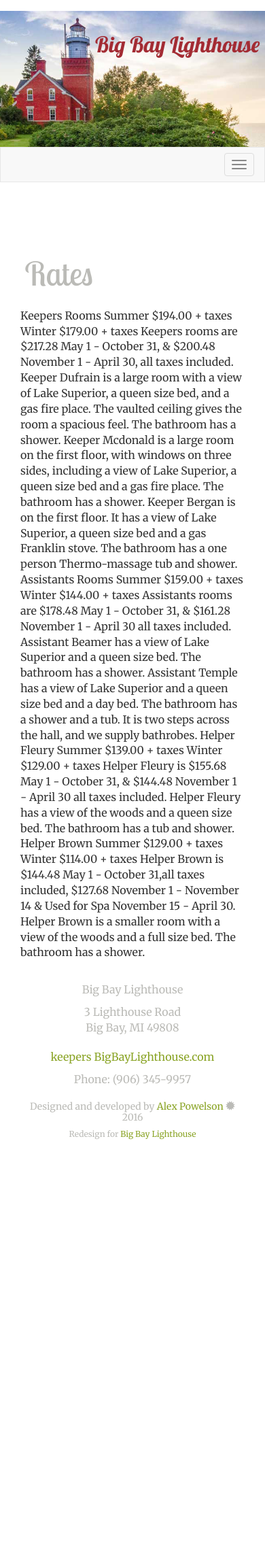
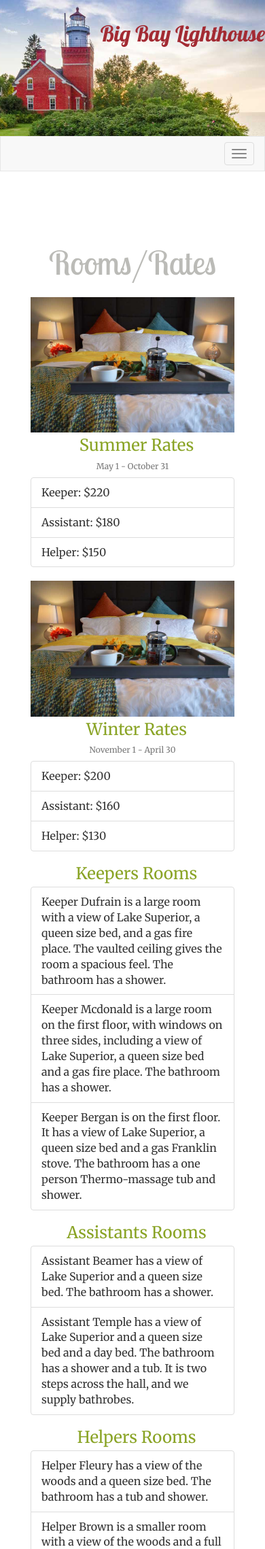
Before and after one commit to npmcdn-to-unpkg-bot/web-portfolio, a PHP site: page /final/rates.php in a window 390 px wide. Shown: the top 2278 px of the page at 68% size. Before the commit the page ends 1676 px from the top, so only its background shows below. Run offline with PHP 8.4, Linux system fonts and the light colour scheme.

Commit message:
responsive cards

```diff
--- a/final/css/bnb.css
+++ b/final/css/bnb.css
@@ -32,34 +32,35 @@
   color: #A32B33;
   text-align: right;
   vertical-align: bottom;
+  margin: 0;
 }
 
 /* nav */
-/* line 43, ../sass/_default.scss */
+/* line 44, ../sass/_default.scss */
 nav {
   background-color: #BBBBB7;
   color: #0373C1;
 }
 
-/* line 48, ../sass/_default.scss */
+/* line 49, ../sass/_default.scss */
 nav ul li a {
   color: #0373C1;
   display: inline;
   padding: 2px;
 }
 
-/* line 55, ../sass/_default.scss */
+/* line 56, ../sass/_default.scss */
 nav ul li a:hover {
   color: #BBBBB7;
   background-color: #0373C1;
 }
 
-/* line 60, ../sass/_default.scss */
+/* line 61, ../sass/_default.scss */
 nav .glyphicon {
   display: block;
 }
 
-/* line 64, ../sass/_default.scss */
+/* line 65, ../sass/_default.scss */
 #home #nav-home a,
 #about #nav-about a,
 #rates #nav-rates a,
@@ -68,13 +69,13 @@
 }
 
 /* form */
-/* line 72, ../sass/_default.scss */
+/* line 73, ../sass/_default.scss */
 form {
   margin: 0 auto;
   font-family: "Merriweather Sans", sans-serif;
 }
 
-/* line 77, ../sass/_default.scss */
+/* line 78, ../sass/_default.scss */
 legend {
   font-family: "Lobster Two", cursive;
   text-align: center;
@@ -82,7 +83,7 @@
   margin: 0 auto 1em;
 }
 
-/* line 83, ../sass/_default.scss */
+/* line 84, ../sass/_default.scss */
 label {
   margin: 1em auto;
   text-align: center;
@@ -90,18 +91,18 @@
   width: 100%;
 }
 
-/* line 90, ../sass/_default.scss */
+/* line 91, ../sass/_default.scss */
 .input-group .form-control .datecheck {
   width: 40%;
   float: left;
 }
 
-/* line 95, ../sass/_default.scss */
+/* line 96, ../sass/_default.scss */
 .input-group-addon .datecheck {
   float: left;
 }
 
-/* line 99, ../sass/_default.scss */
+/* line 100, ../sass/_default.scss */
 button.btn {
   display: block;
   width: 50%;
@@ -111,66 +112,84 @@
 }
 
 /* content */
-/* line 109, ../sass/_default.scss */
-.row, .form-inline .form-group {
+/* line 110, ../sass/_default.scss */
+.row, article, .form-inline .form-group {
   display: block;
   margin: 1em auto;
 }
 
-/* line 114, ../sass/_default.scss */
+/* line 115, ../sass/_default.scss */
+h1, h2 {
+  font-family: "Lobster Two", cursive;
+  text-align: center;
+}
+
+/* line 120, ../sass/_default.scss */
+h3, h4, h5, h6 {
+  font-family: "Merriweather", serif;
+}
+
+/* line 124, ../sass/_default.scss */
+h6 {
+  text-align: center;
+}
+
+/* line 128, ../sass/_default.scss */
 h1 {
-  font-family: "Lobster Two", cursive;
   font-size: 3em;
   padding-top: 1em;
   margin: .5em 2%;
   color: #BBBBB7;
 }
 
-/* line 123, ../sass/_default.scss */
+/* line 136, ../sass/_default.scss */
 h2 {
-  font-family: "Lobster Two", cursive;
   font-size: 2em;
   padding-top: 1em;
   margin: .5em 2%;
   color: #BBBBB7;
 }
 
-/* line 131, ../sass/_default.scss */
+/* line 143, ../sass/_default.scss */
 h3 {
-  font-family: "Merriweather", serif;
   margin: .25em;
   font-size: 1.5em;
   color: #A32B33;
 }
 
-/* line 138, ../sass/_default.scss */
+/* line 149, ../sass/_default.scss */
 h4 {
-  font-family: "Merriweather", serif;
   margin: .25em;
   font-size: 1.5em;
   color: #8AA426;
   width: 100%;
   text-align: center;
-  background-color: rgba(255, 255, 255, 0.75);
 }
 
-/* line 148, ../sass/_default.scss */
+/* line 157, ../sass/_default.scss */
 img, figure {
   width: 100%;
 }
 
-/* line 152, ../sass/_default.scss */
+/* line 161, ../sass/_default.scss */
 .card {
   margin: 1em auto;
 }
 
-/* line 156, ../sass/_default.scss */
+/* line 165, ../sass/_default.scss */
 p {
   background-color: #fff;
 }
 
+/* line 169, ../sass/_default.scss */
+.card-specials {
+  background-color: #5bc0de;
+  border-color: #5bc0de;
+  text-align: center;
+}
+
 /* footer */
-/* line 162, ../sass/_default.scss */
+/* line 176, ../sass/_default.scss */
 footer {
   clear: both;
   text-align: center;
@@ -178,7 +197,7 @@
   color: #BBBBB7;
 }
 
-/* line 169, ../sass/_default.scss */
+/* line 183, ../sass/_default.scss */
 footer a {
   color: #8AA426;
 }
@@ -243,4 +262,20 @@
 
   /* form */
   /* content */
+  /* line 32, ../sass/_desk.scss */
+  article {
+    max-width: 1000px;
+  }
+
+  /* line 36, ../sass/_desk.scss */
+  figure .col-sm-6 .col-med-4 {
+    display: inline;
+    float: right;
+  }
+
+  /* line 41, ../sass/_desk.scss */
+  .card-block .col-sm-6 {
+    display: inline;
+    float: left;
+  }
 }
--- a/final/head.php
+++ b/final/head.php
@@ -25,6 +25,6 @@
 <link href="https://fonts.googleapis.com/css?family=Merriweather+Sans:400,800,700,400italic,700italic|Merriweather:400,300,300italic,400italic,700,700italic,900,900italic|Lobster|Lobster+Two:400,400italic,700,700italic" rel="stylesheet" type="text/css">
 
 <!-- CSS -->
-<link href="css/bnb.css" rel="stylesheet" >
+<link href="css/bnb.css" rel="stylesheet">
 
 </head>
--- a/final/rates.php
+++ b/final/rates.php
@@ -5,35 +5,82 @@
 <div class="container-fluid">
 <div class="row">
 
-<h1>Rates</h1>
-<article>Keepers Rooms Summer $194.00 + taxes Winter $179.00 + taxes
-Keepers rooms are $217.28 May 1 - October 31, & $200.48 November 1 - April 30, all taxes included.
+<h1>Rooms/Rates</h1>
 
-Keeper Dufrain is a large room with a view of Lake Superior, a queen size bed, and a gas fire place. The vaulted ceiling gives the room a spacious feel. The bathroom has a shower.
+<div class="card-group">
 
-Keeper Mcdonald is a large room on the first floor, with windows on three sides, including a view of Lake Superior, a queen size bed and a gas fire place. The bathroom has a shower.
+<div class="card col-sm-6">
+  <img class="card-img-top" data-src="images/room.jpg" src="images/room.jpg" alt="Card image cap">
+  <div class="card-block">
+    <h4 class="card-title">Summer Rates</h4>
+    <h6 class="card-subtitle text-muted">May 1 - October 31</h6>
+    <ul class="list-group list-group-flush">
+	<li class="list-group-item">Keeper: $220</li>
+    <li class="list-group-item">Assistant: $180</li>
+    <li class="list-group-item">Helper: $150</li>
+    </ul>
+  </div>
+</div><!-- end card -->
 
-Keeper Bergan is on the first floor. It has a view of Lake Superior, a queen size bed and a gas Franklin stove. The bathroom has a one person Thermo-massage tub and shower.
+<div class="card col-sm-6">
+  <img class="card-img-bottom" data-src="images/room.jpg" src="images/room.jpg" alt="Card image cap">
+  <div class="card-block">
+    <h4 class="card-title">Winter Rates</h4>
+    <h6 class="card-subtitle text-muted">November 1 - April 30</h6>
+    <ul class="list-group list-group-flush">
+    <li class="list-group-item">Keeper: $200</li>
+    <li class="list-group-item">Assistant: $160</li>
+    <li class="list-group-item">Helper: $130</li>
+    </ul>
+  </div>
+</div><!-- end card -->
+</div><!-- end card group -->
 
-Assistants Rooms Summer $159.00 + taxes Winter $144.00 + taxes
+<div class="card-columns">
 
-Assistants rooms are $178.48 May 1 - October 31, & $161.28 November 1 - April 30 all taxes included.
 
-Assistant Beamer has a view of Lake Superior and a queen size bed. The bathroom has a shower.
+<div class="card col-sm-6 col-md-4">
+  <div class="card-block">
+    <h4 class="card-title">Keepers Rooms</h4>
+  </div>
+  <ul class="list-group list-group-flush">
 
-Assistant Temple has a view of Lake Superior and a queen size bed and a day bed. The bathroom has a shower and a tub. It is two steps across the hall, and we supply bathrobes.
+<li class="list-group-item">Keeper Dufrain is a large room with a view of Lake Superior, a queen size bed, and a gas fire place. The vaulted ceiling gives the room a spacious feel. The bathroom has a shower. </li>
 
-Helper Fleury Summer $139.00 + taxes Winter $129.00 + taxes
+<li class="list-group-item">Keeper Mcdonald is a large room on the first floor, with windows on three sides, including a view of Lake Superior, a queen size bed and a gas fire place. The bathroom has a shower. </li>
 
-Helper Fleury is $155.68 May 1 - October 31, & $144.48 November 1 - April 30 all taxes included.
+<li class="list-group-item">Keeper Bergan is on the first floor. It has a view of Lake Superior, a queen size bed and a gas Franklin stove. The bathroom has a one person Thermo-massage tub and shower. </li>
+</ul>
 
-Helper Fleury has a view of the woods and a queen size bed. The bathroom has a tub and shower.
+</div><!-- end card -->
 
-Helper Brown Summer $129.00 + taxes Winter $114.00 + taxes
+</div><!-- end card -->
 
-Helper Brown is $144.48 May 1 - October 31,all taxes included, $127.68 November 1 - November 14 & Used for Spa November 15 - April 30.
+<div class="card col-sm-6 col-md-4">
+<div class="card-block">
+    <h4 class="card-title">Assistants Rooms</h4>
+  </div>
+  <ul class="list-group list-group-flush">
+<li class="list-group-item">Assistant Beamer has a view of Lake Superior and a queen size bed. The bathroom has a shower. </li>
 
-Helper Brown is a smaller room with a view of the woods and a full size bed. The bathroom has a shower. </article>
+<li class="list-group-item">Assistant Temple has a view of Lake Superior and a queen size bed and a day bed. The bathroom has a shower and a tub. It is two steps across the hall, and we supply bathrobes. </li>
+  </ul>
+</div><!-- end card -->
+
+<div class="card col-sm-6 col-md-4">
+<div class="card-block">
+    <h4 class="card-title">Helpers Rooms</h4>
+  </div>
+  <ul class="list-group list-group-flush">
+    <li class="list-group-item">Helper Fleury has a view of the woods and a queen size bed. The bathroom has a tub and shower. </li>
+	<li class="list-group-item">Helper Brown is a smaller room with a view of the woods and a full size bed. The bathroom has a shower. Used for Spa November 15 - April 30.</li>
+  </ul>
+</div><!-- end card -->
+
+
+
+</div><!-- end card col -->
+
 
 </div> <!-- end row -->
 
```
Also changed, not shown: final/about.php (+12 -2 lines), final/index.php (+16 -22 lines), final/specials.php (+15 -16 lines).
